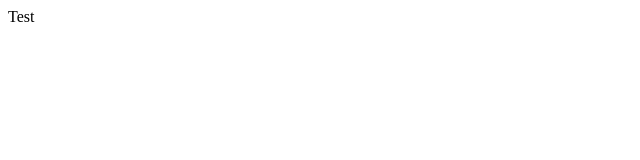
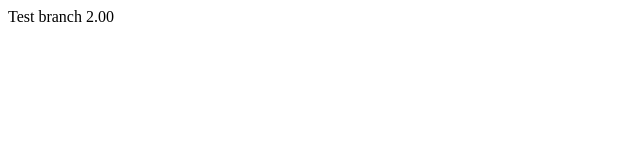
Before and after one commit to Tahirm9912/template-, a plain HTML site: page index.html in a window 1280 px wide. Shown: the whole page, without its empty margins (0-640 px from the left). Drawn offline with Linux system fonts and the light colour scheme.

Commit message:
Update 2.0

```diff
--- a/index.html
+++ b/index.html
@@ -7,5 +7,6 @@
 </head>
 <body>
     Test
+    branch 2.00
 </body>
 </html>
```
